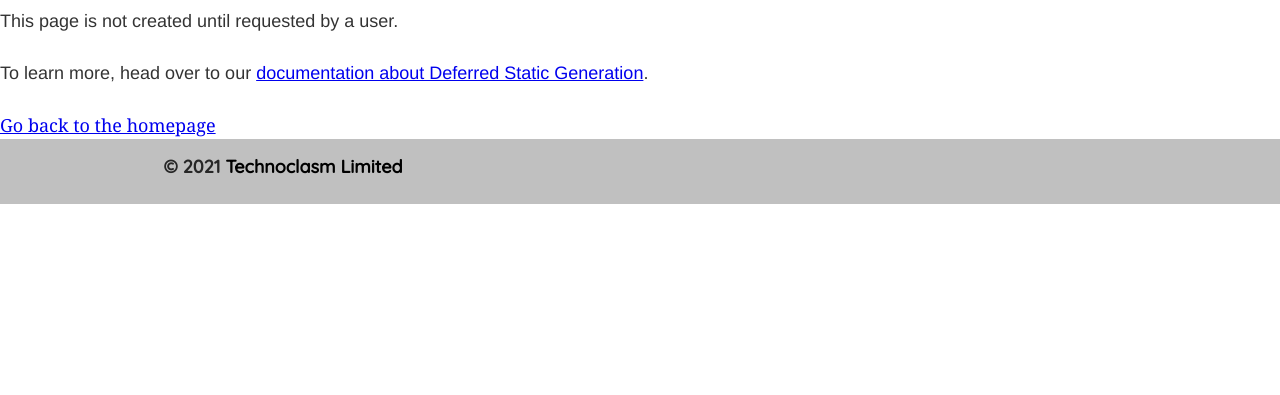
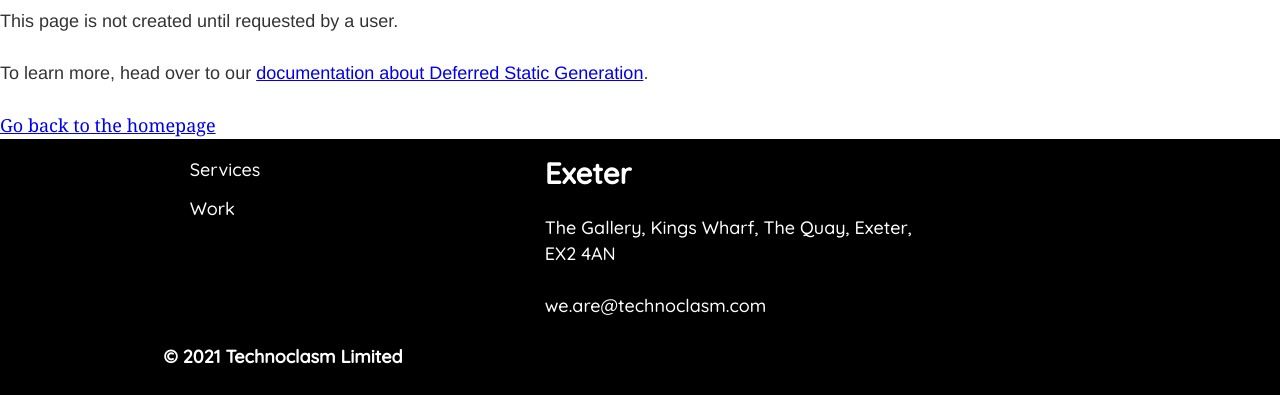
Before and after one commit to joelstobart/technoclasm, a Gatsby site: page /using-dsg in a window 1280 px wide. Shown: the part 563-958 px from the top of the page. Before the commit the page ends 800 px from the top, so only its background shows below. Built offline with nearby package versions, Linux system fonts and the light colour scheme; Gatsby itself is replaced by a stand-in of ours.

Commit message:
Trying a few content things...

```diff
--- a/gatsby-config.js
+++ b/gatsby-config.js
@@ -1,7 +1,7 @@
 module.exports = {
   siteMetadata: {
     title: `Technoclasm`,
-    description: `Digital Transformation for Enterprises`,
+    description: `The Digital Transformation Consultancy`,
     author: `@joelstobart`,
     siteUrl: `https://technoclasm.com`,
   },
--- /dev/null
+++ b/src/components/footer.js
@@ -0,0 +1,63 @@
+import PropTypes from "prop-types";
+import * as React from "react";
+
+const Footer = ({  }) => (
+  <footer
+    style={{
+      paddingTop: `1rem`,
+      backgroundColor: 'black',
+      color: `white`
+    }}
+  >
+
+    <div
+      style={{
+        margin: `0 auto`,
+        maxWidth: 960,
+        padding: `0 0.2rem 0.1rem`,
+        display: `flex`
+      }}>
+
+      <div style={{width:`40%`}}>
+
+    <nav>
+      <ul>
+
+        <li>
+          <a href="#">Services</a></li>
+
+        <li>
+          <a href="#">Work</a></li>
+
+      </ul>
+    </nav>
+
+      </div>
+
+      <div style={{width:`40%`}}>
+      <div class="office">
+      <h2>Exeter</h2>
+      <address>
+        The Gallery, Kings Wharf, The Quay, Exeter, EX2 4AN
+
+      </address>
+        <p className="email"><a style={{color:`white`, textDecoration:`none`}} href="mailto:we.are@technoclasm.com">we.are@technoclasm.com</a></p>
+      </div>
+      </div>
+    </div>
+
+    <div
+        style={{
+          margin: `0 auto`,
+          maxWidth: 960,
+          padding: `0 0.2rem 0.1rem`
+        }}>
+  <h4>
+    © {new Date().getFullYear()}&nbsp;
+    <a style={{color:`white`, textDecoration:`none`}} href="https://technoclasm.com">Technoclasm Limited</a></h4>
+
+    </div>
+  </footer>
+)
+
+export default Footer
--- a/src/components/header.js
+++ b/src/components/header.js
@@ -13,8 +13,7 @@ const Header = ({ siteTitle }) => (
       background: `url(${flowers})`,
       backgroundPosition:`cover`,
       backgroundSize: `100%`,
-      filter: `grayscale(0), sepia(0), saturate(1), hue-rotate(0deg), invert(0), opacity(1), brightness(1), contrast(1), blur(0px)`
-    }}>
+      }}>
     <div
       style={{
         margin: `0 auto`,
@@ -42,7 +41,7 @@ const Header = ({ siteTitle }) => (
         </Link>
       </h1>
       <h2 style={{ margin: 0 , fontFamily: 'Quicksand, sans-serif', color: 'White', width: `600px`}}>
-        A Digital Transformation Consultancy
+        The Digital Transformation Consultancy
       </h2>
     </div>
   </header>
--- a/src/components/layout.css
+++ b/src/components/layout.css
@@ -571,3 +571,16 @@ pre tt:after {
     font-size: 100%;
   }
 }
+footer nav ul > li {list-style: none}
+
+footer  a {
+  font-family: 'Quicksand', Helvetica Neue, sans-serif;
+  text-decoration: none;
+  color:white
+}
+
+
+footer address {
+  font-family: 'Quicksand', Helvetica Neue, sans-serif;
+  font-style: normal;
+}
--- a/src/components/layout.js
+++ b/src/components/layout.js
@@ -10,6 +10,7 @@ import PropTypes from "prop-types"
 import { useStaticQuery, graphql } from "gatsby"
 
 import Header from "./header"
+import Footer from "./footer"
 import "./layout.css"
 
 const Layout = ({ children }) => {
@@ -31,21 +32,9 @@ const Layout = ({ children }) => {
       <main>
      {children}
       </main>
-      <footer
-        style={{
-          paddingTop: `1rem`,
-          backgroundColor: 'silver'
-        }}
-      ><div
-        style={{
-          margin: `0 auto`,
-          maxWidth: 960,
-          padding: `0 0.2rem 0.1rem`,
-        }}
-      ><h4>
-        © {new Date().getFullYear()}&nbsp;
-        <a style={{color:`black`, textDecoration:`none`}} href="https://technoclasm.com">Technoclasm Limited</a></h4></div>
-      </footer>
+
+      <Footer></Footer>
+
     </>
   )
 }
--- a/src/components/seo.js
+++ b/src/components/seo.js
@@ -26,7 +26,7 @@ function Seo({ description, lang, meta, title }) {
   )
 
   const metaDescription = description || site.siteMetadata.description
-  const defaultTitle = site.siteMetadata?.title
+  const defaultTitle = site.siteMetadata?.title && " | " && site.siteMetadata?.description
 
   return (
     <Helmet
--- a/src/pages/index.js
+++ b/src/pages/index.js
@@ -9,7 +9,7 @@ const IndexPage = () => (
 
   <Layout>
 
-    <Seo title="Home" />
+    <Seo title="Discover Technoclasm" />
 
     <div
       style={{
```
Also changed, not shown: src/images/dry.jpeg (added), src/images/dry.webp (added), src/images/viaduct.webp (added).
